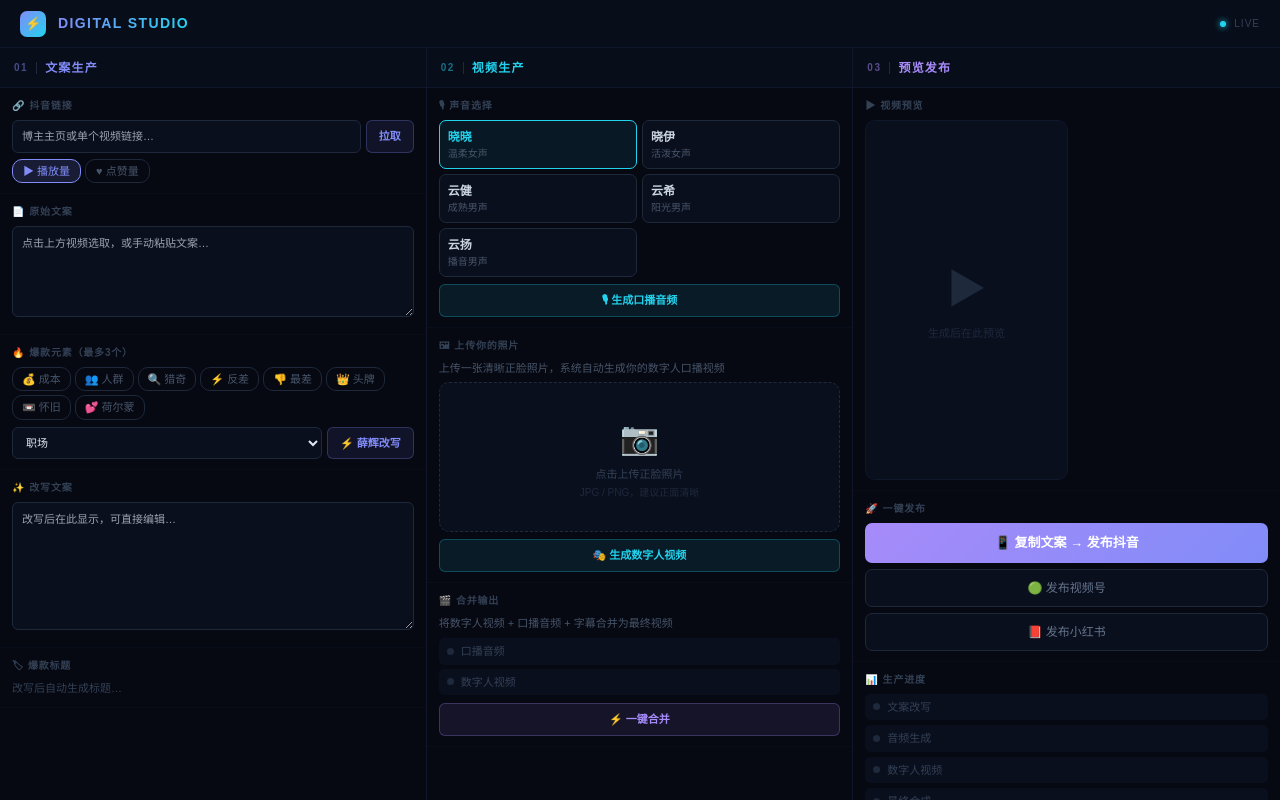
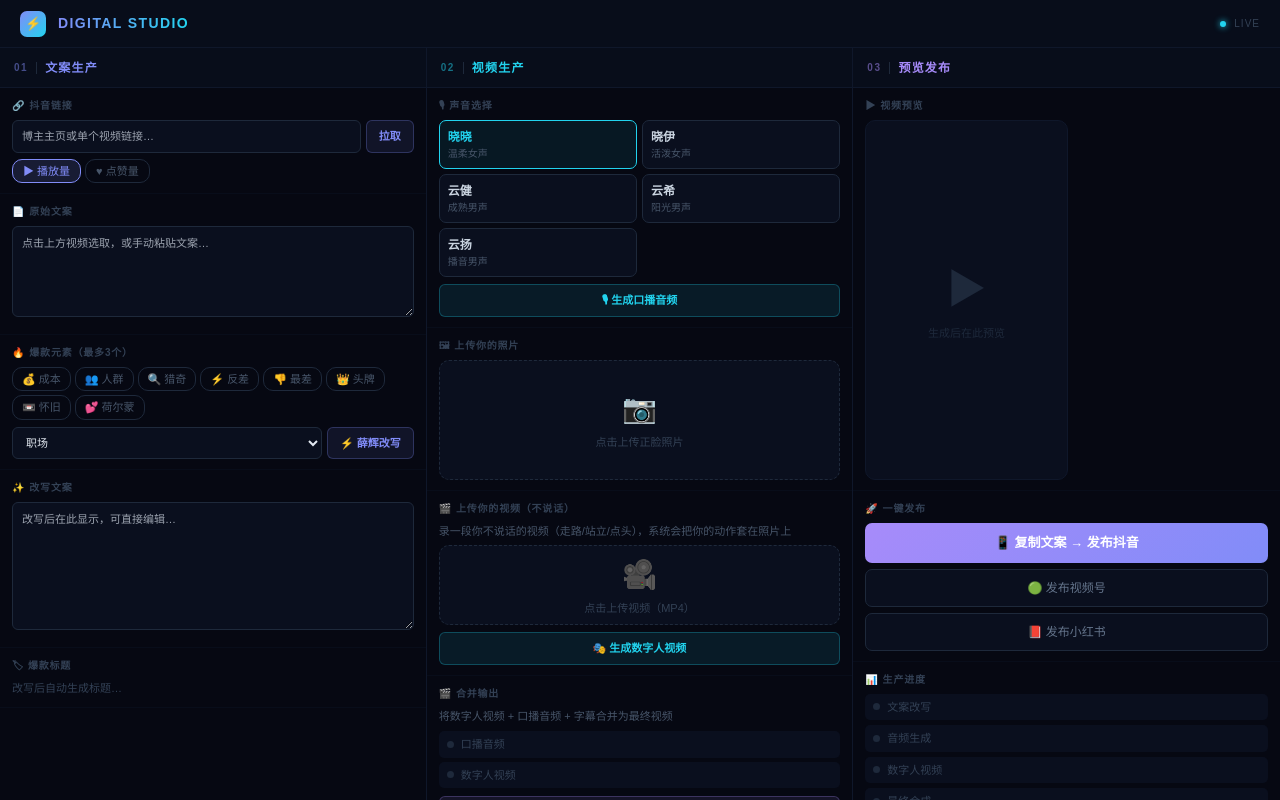
Before and after one commit to emilyyangmm/xuehui-rewrite, a Next.js app: page /studio in a window 1280 px wide. Built offline with nearby package versions, Linux system fonts and the light colour scheme.

Commit message:
feat: 添加驱动视频上传功能
- 照片上传和视频上传分离
- genVideo 同时发送 source_image 和 driving_video
- 后端使用 LivePortrait 实现动作迁移

```diff
--- a/app/studio/page.tsx
+++ b/app/studio/page.tsx
@@ -66,6 +66,7 @@
 
   const [sourceImage, setSourceImage] = useState<File | null>(null);
   const [sourcePreview, setSourcePreview] = useState("");
+  const [drivingVideo, setDrivingVideo] = useState<File | null>(null);
   const [generatingVideo, setGeneratingVideo] = useState(false);
   const [rawVideoUrl, setRawVideoUrl] = useState("");
 
@@ -75,6 +76,7 @@
   const [copiedTitle, setCopiedTitle] = useState(-1);
 
   const imgRef = useRef<HTMLInputElement>(null);
+  const vidRef = useRef<HTMLInputElement>(null);
 
   const toggleEl = (id: string) =>
     setSelectedElements(p => p.includes(id) ? p.filter(x => x !== id) : p.length < 3 ? [...p, id] : p);
@@ -171,12 +173,13 @@
   };
 
   const genVideo = async () => {
-    if (!sourceImage) { setErr("请上传你的照片"); return; }
+    if (!sourceImage) { setErr("请上传照片"); return; }
+    if (!drivingVideo) { setErr("请上传驱动视频"); return; }
     setGeneratingVideo(true); setRawVideoUrl(""); setErr("");
     try {
       const fd = new FormData();
       fd.append("source_image", sourceImage);
-      fd.append("template", "default");
+      fd.append("driving_video", drivingVideo);
       const r = await fetch(`${API}/generate-video`, { method: "POST", headers: getAuthHeaders(), body: fd });
       const d = await r.json();
       if (!d.success) throw new Error(d.error);
@@ -350,21 +353,42 @@
               )}
             </Section>
 
+            {/* 上传照片 */}
             <Section title="上传你的照片" icon="🖼">
-              <div style={{ fontSize: 11, color: "#475569", marginBottom: 6 }}>上传一张清晰正脸照片，系统自动生成你的数字人口播视频</div>
-              <div onClick={() => imgRef.current?.click()} style={{ border: "1px dashed #1e293b", borderRadius: 10, height: 150, display: "flex", alignItems: "center", justifyContent: "center", cursor: "pointer", overflow: "hidden", background: "#0a0f1e" }}>
+              <div onClick={() => imgRef.current?.click()} style={{ border: "1px dashed #1e293b", borderRadius: 10, height: 120, display: "flex", alignItems: "center", justifyContent: "center", cursor: "pointer", overflow: "hidden", background: "#0a0f1e" }}>
                 {sourcePreview ? (
                   <img src={sourcePreview} style={{ width: "100%", height: "100%", objectFit: "cover" as const }} />
                 ) : (
                   <div style={{ textAlign: "center" as const, color: "#334155" }}>
-                    <div style={{ fontSize: 32 }}>📷</div>
+                    <div style={{ fontSize: 28 }}>📷</div>
                     <div style={{ fontSize: 11, marginTop: 4 }}>点击上传正脸照片</div>
-                    <div style={{ fontSize: 10, color: "#1e293b", marginTop: 2 }}>JPG / PNG，建议正面清晰</div>
                   </div>
                 )}
                 <input ref={imgRef} type="file" accept="image/*" style={{ display: "none" }} onChange={e => {
                   const f = e.target.files?.[0];
                   if (f) { setSourceImage(f); setSourcePreview(URL.createObjectURL(f)); }
+                }} />
+              </div>
+            </Section>
+
+            {/* 上传驱动视频 */}
+            <Section title="上传你的视频（不说话）" icon="🎬">
+              <div style={{ fontSize: 11, color: "#475569", marginBottom: 6 }}>录一段你不说话的视频（走路/站立/点头），系统会把你的动作套在照片上</div>
+              <div onClick={() => vidRef.current?.click()} style={{ border: "1px dashed #1e293b", borderRadius: 10, height: 80, display: "flex", alignItems: "center", justifyContent: "center", cursor: "pointer", background: "#0a0f1e" }}>
+                {drivingVideo ? (
+                  <div style={{ textAlign: "center" as const, color: "#22d3ee" }}>
+                    <div style={{ fontSize: 16 }}>✓</div>
+                    <div style={{ fontSize: 11 }}>{drivingVideo.name}</div>
+                  </div>
+                ) : (
+                  <div style={{ textAlign: "center" as const, color: "#334155" }}>
+                    <div style={{ fontSize: 28 }}>🎥</div>
+                    <div style={{ fontSize: 11, marginTop: 4 }}>点击上传视频（MP4）</div>
+                  </div>
+                )}
+                <input ref={vidRef} type="file" accept="video/*" style={{ display: "none" }} onChange={e => {
+                  const f = e.target.files?.[0];
+                  if (f) setDrivingVideo(f);
                 }} />
               </div>
               <div style={{ marginTop: 7 }}>
```
